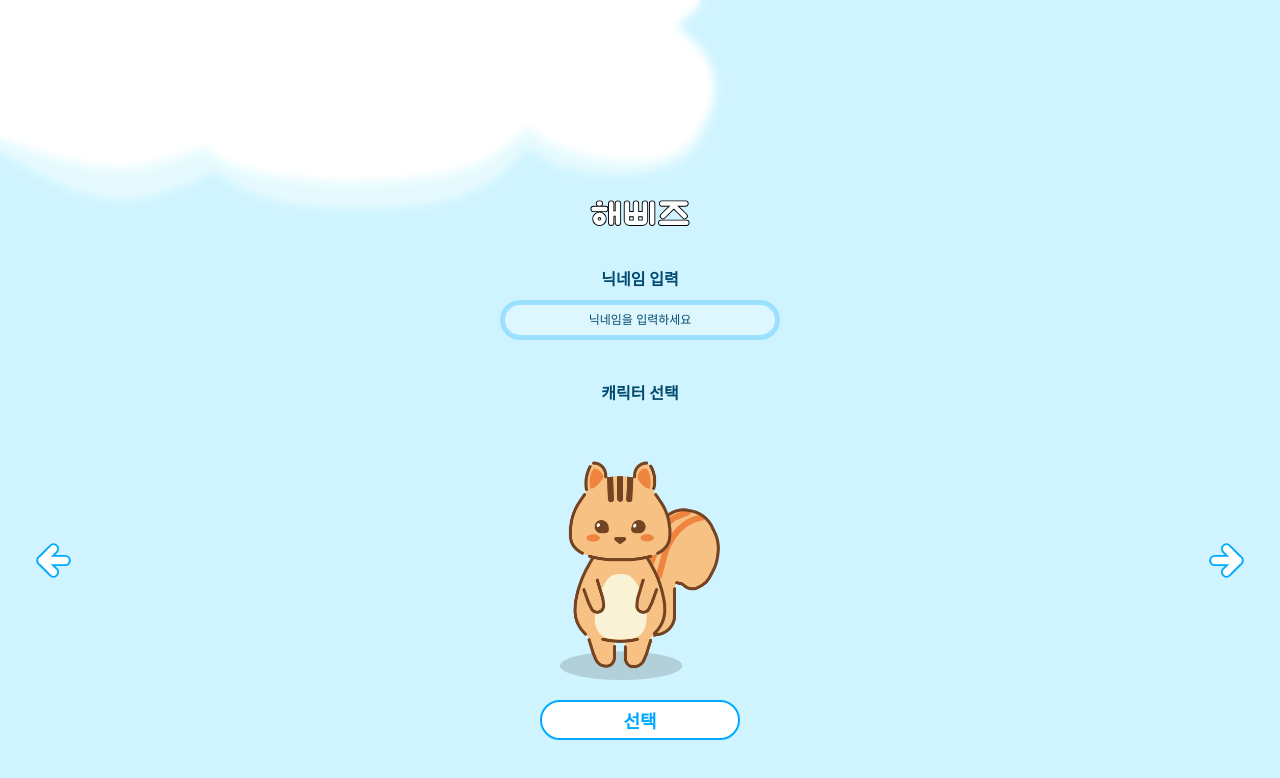
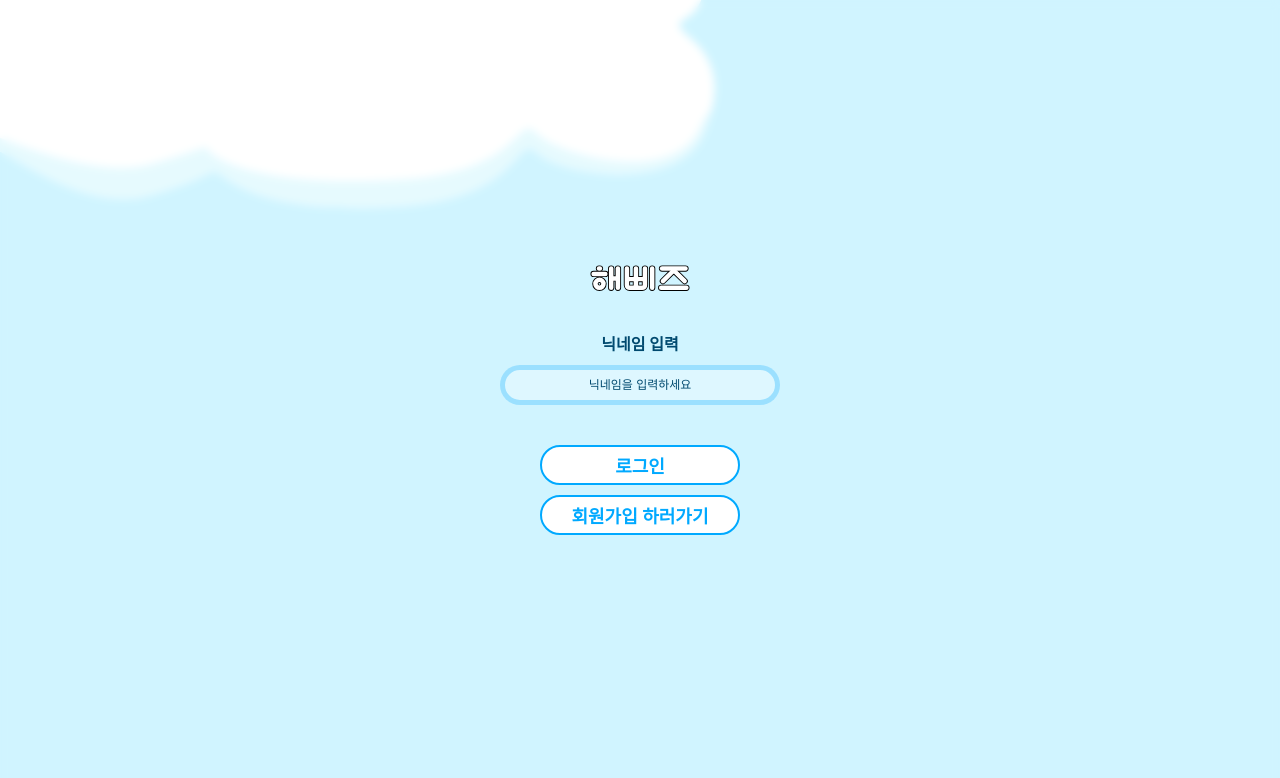
Before and after one commit to choijiseol/Happiz, a React (Vite) app: page /start in a window 1280 px wide. Shown: the top 778 px of the page. Built offline with nearby package versions, Linux system fonts and the light colour scheme.

Commit message:
코인, 캐릭터 변경시 localStorage에 저장

```diff
--- a/src/pages/game/ColorGamePage.tsx
+++ b/src/pages/game/ColorGamePage.tsx
@@ -5,9 +5,9 @@ import {useState, useEffect, useMemo} from "react";
 import GameTimer from "./components/GameTimer.tsx";
 import ReadyModal from "./components/ReadyModal.tsx";
 import {colorData} from "./data/ColorData.ts";
-import FinichModal from "./components/FinishModal.tsx";
 import {useSelector} from "react-redux";
 import type {RootState} from "../../redux/store.ts";
+import FinishModal from "./components/FinishModal.tsx";
 
 export default function ColorGamePage() {
     const colorLevel = useSelector((state: RootState) => state.game.colorLevel);
@@ -91,7 +91,7 @@ export default function ColorGamePage() {
     return <Flex center gap={26} height={"100%"}>
         {!start && isClear === "PLAY" && <ReadyModal/>}
         {isClear !== "PLAY" &&
-            <FinichModal fall={isClear === "FALL" || end} clear={isClear === "CLEAR" && !end}
+            <FinishModal fall={isClear === "FALL" || end} clear={isClear === "CLEAR" && !end}
                          gameFinish={isClear === "CLEAR" && colorLevel === 10} setStart={setStart}
                          setIsClear={setIsClear} levelCoin={levelData.coin}/>}
         <Flex gap={15} center>
--- a/src/pages/game/components/FinishModal.tsx
+++ b/src/pages/game/components/FinishModal.tsx
@@ -23,6 +23,7 @@ export default function FinishModal({fall, clear, levelCoin, gameFinish, setStar
     const colorLevel = useSelector((state: RootState) => state.game.colorLevel);
     const coin = useSelector((state: RootState) => state.user.coin);
     const money = useSelector((state: RootState) => state.user.money);
+    const nickname = useSelector((state: RootState) => state.user.nickname);
     const dispatch = useDispatch();
     const navigate = useNavigate();
 
@@ -33,8 +34,21 @@ export default function FinishModal({fall, clear, levelCoin, gameFinish, setStar
     }
 
     useEffect(() => {
-        if (clear) dispatch(setMoney(money + levelCoin));
+        if (clear) {
+            const newMoney = money + levelCoin;
+            dispatch(setMoney(newMoney));
+
+            const users = JSON.parse(localStorage.getItem("user") || "[]");
+
+            if (nickname && users.length > 0) {
+                const updatedUsers = users.map((u: { nickname: string; character: string; money: number }) =>
+                    u.nickname === nickname ? { ...u, money: newMoney } : u
+                );
+                localStorage.setItem("user", JSON.stringify(updatedUsers));
+            }
+        }
     }, [clear]);
+
 
     return <ModalBack>
         <Header hasBefore={true}/>
--- a/src/pages/start/StartPage.tsx
+++ b/src/pages/start/StartPage.tsx
@@ -6,16 +6,50 @@ import RoundButton from "../../common/components/RoundButton.tsx";
 import {ButtonAnimation} from "../../common/components/styles/Button.ts";
 import type {RootState} from "../../redux/store.ts";
 import {useDispatch, useSelector} from "react-redux";
-import {setCharacter, setCoin, setNickname} from "../../redux/userSlice.ts";
+import {type CharacterType, setCharacter, setCoin, setMoney, setNickname} from "../../redux/userSlice.ts";
 import {useNavigate} from "react-router";
 
+const characters = ["fox", "hedgehog", "raccoon", "squirrel"] as const;
+
+const characterToCoinMap = {
+    squirrel: "acorn",
+    fox: "fish",
+    raccoon: "mushroom",
+    hedgehog: "blueberry",
+} as const;
+
+type User = {
+    nickname: string;
+    character: CharacterType;
+    money: number;
+};
+
+const getUsersFromStorage = () => {
+    const stored = localStorage.getItem("user");
+    return stored ? JSON.parse(stored) as User[] : [];
+};
+
+const saveUsersToStorage = (users: User[]) => {
+    localStorage.setItem("user", JSON.stringify(users));
+};
+
+const updateUserInStorage = (nickname: string, updater: (u: User) => User) => {
+    const users = getUsersFromStorage();
+    const updated = users.map(u => (u.nickname === nickname ? updater(u) : u));
+    saveUsersToStorage(updated);
+};
+
 export default function StartPage() {
-    const [showMain, setShowMain] = useState(false);
     const dispatch = useDispatch();
+    const navigate = useNavigate();
+
     const nickname = useSelector((state: RootState) => state.user.nickname);
     const character = useSelector((state: RootState) => state.user.character);
+
+    const [showMain, setShowMain] = useState(false);
     const [inputNickname, setInputNickname] = useState("");
-    const [showWarning, setShowWarning] = useState<boolean>(false);
+    const [showWarning, setShowWarning] = useState(false);
+    const [isLogin, setIsLogin] = useState(true);
 
     useEffect(() => {
         if (nickname) {
@@ -26,8 +60,6 @@ export default function StartPage() {
         }
     }, [nickname]);
 
-    const characters = ["fox", "hedgehog", "raccoon", "squirrel"] as const;
-
     const handleClickArrow = (direction: "left" | "right") => {
         const currentIndex = characters.indexOf(character);
         const nextIndex =
@@ -36,53 +68,107 @@ export default function StartPage() {
                 : (currentIndex + 1) % characters.length;
 
         const nextCharacter = characters[nextIndex];
-
-        const characterToCoinMap = {
-            squirrel: "acorn",
-            fox: "fish",
-            raccoon: "mushroom",
-            hedgehog: "blueberry",
-        } as const;
-
         dispatch(setCharacter(nextCharacter));
         dispatch(setCoin(characterToCoinMap[nextCharacter]));
+
+        const currentUser = localStorage.getItem("currentUser");
+        if (currentUser) {
+            updateUserInStorage(currentUser, u => ({ ...u, character: nextCharacter }));
+        }
     };
 
-    const navigate = useNavigate();
     const onClickNextButton = () => {
         if (nickname.length !== 0) {
             localStorage.setItem("currentUser", nickname);
             navigate("/home");
-        } else {
-            if (inputNickname.length === 0) {
+            return;
+        }
+
+        if (!inputNickname.trim()) {
             setShowWarning(true);
             return;
         }
 
-            const stored = localStorage.getItem("user");
-            const users: { nickname: string; character: string; coin: number }[] = stored
-                ? JSON.parse(stored)
-                : [];
-
+        const users = getUsersFromStorage();
         const isDuplicate = users.some(u => u.nickname === inputNickname);
         if (isDuplicate) {
             setShowWarning(true);
             return;
         }
 
+        const newUser = { nickname: inputNickname, character, money: 0 };
         dispatch(setNickname(inputNickname));
-            users.push({nickname: inputNickname, character, coin: 0});
-            localStorage.setItem("user", JSON.stringify(users));
-
+        saveUsersToStorage([...users, newUser]);
         localStorage.setItem("currentUser", inputNickname);
 
         navigate("/home");
+    };
+
+    const onClickLogin = () => {
+        const users = getUsersFromStorage();
+        const candidate = (nickname || inputNickname).trim();
+
+        if (!candidate) {
+            setShowWarning(true);
+            return;
         }
+
+        const user = users.find(u => u.nickname === candidate);
+        if (!user) {
+            setShowWarning(true);
+            return;
+        }
+
+        if (nickname !== candidate) {
+            dispatch(setNickname(candidate));
+        }
+
+        if (user.character) {
+            dispatch(setCharacter(user.character));
+            dispatch(setCoin(characterToCoinMap[user.character as keyof typeof characterToCoinMap]));
+        }
+
+        dispatch(setMoney(user.money));
+
+        localStorage.setItem("currentUser", candidate);
+        setShowWarning(false);
+        navigate("/home");
     };
 
     return <Wrapper center>
         {showMain &&
-            <MainWrapper>
+            <>
+                {!nickname && isLogin
+                    ? <MainWrapper>
+                        <AnimatedMain center>
+                            <img src="assets/img/logo.svg" width={100}/>
+                            <Flex gap={10} center style={{position: "relative"}}>
+                                <Title>닉네임 입력</Title>
+                                <StyledInput placeholder="닉네임을 입력하세요"
+                                             value={inputNickname}
+                                             onChange={(e) => setInputNickname(e.target.value)}
+                                             onFocus={() => setShowWarning(false)}/>
+                                {(showWarning && inputNickname.length === 0)
+                                    ? <WarningMessage>닉네임을 입력해주세요.</WarningMessage>
+                                    : showWarning ? <WarningMessage>닉네임이 존재하지 않습니다. 회원가입을 해주세요.</WarningMessage>
+                                        : <></>}
+                            </Flex>
+                            <Flex gap={10}>
+                                <Flex onClick={onClickLogin}>
+                                    <RoundButton text={"로그인"}/>
+                                </Flex>
+                                <Flex onClick={() => setIsLogin(false)}>
+                                    <RoundButton text={"회원가입 하러가기"}/>
+                                </Flex>
+                            </Flex>
+                        </AnimatedMain>
+                    </MainWrapper>
+                    : <MainWrapper>
+                        <Flex style={{position: "absolute", zIndex: 10, padding: 20}}>
+                            <ButtonAnimation onClick={() => setIsLogin(true)}>
+                                <img src={"/assets/img/icon/before-arrow.svg"} alt={"전"}/>
+                            </ButtonAnimation>
+                        </Flex>
                         <AnimatedMain verticalBottom horizontalCenter>
                             {!nickname && <>
                                 <img src="assets/img/logo.svg" width={100}/>
@@ -113,6 +199,8 @@ export default function StartPage() {
                             </CharacterWrapper>
                         </AnimatedMain>
                     </MainWrapper>
+                }
+            </>
         }
         {(!nickname && !showMain) &&
             <AnimatedLogo src="assets/img/logo.svg"/>
```
Lines whose indentation alone changed are shown as unchanged.
